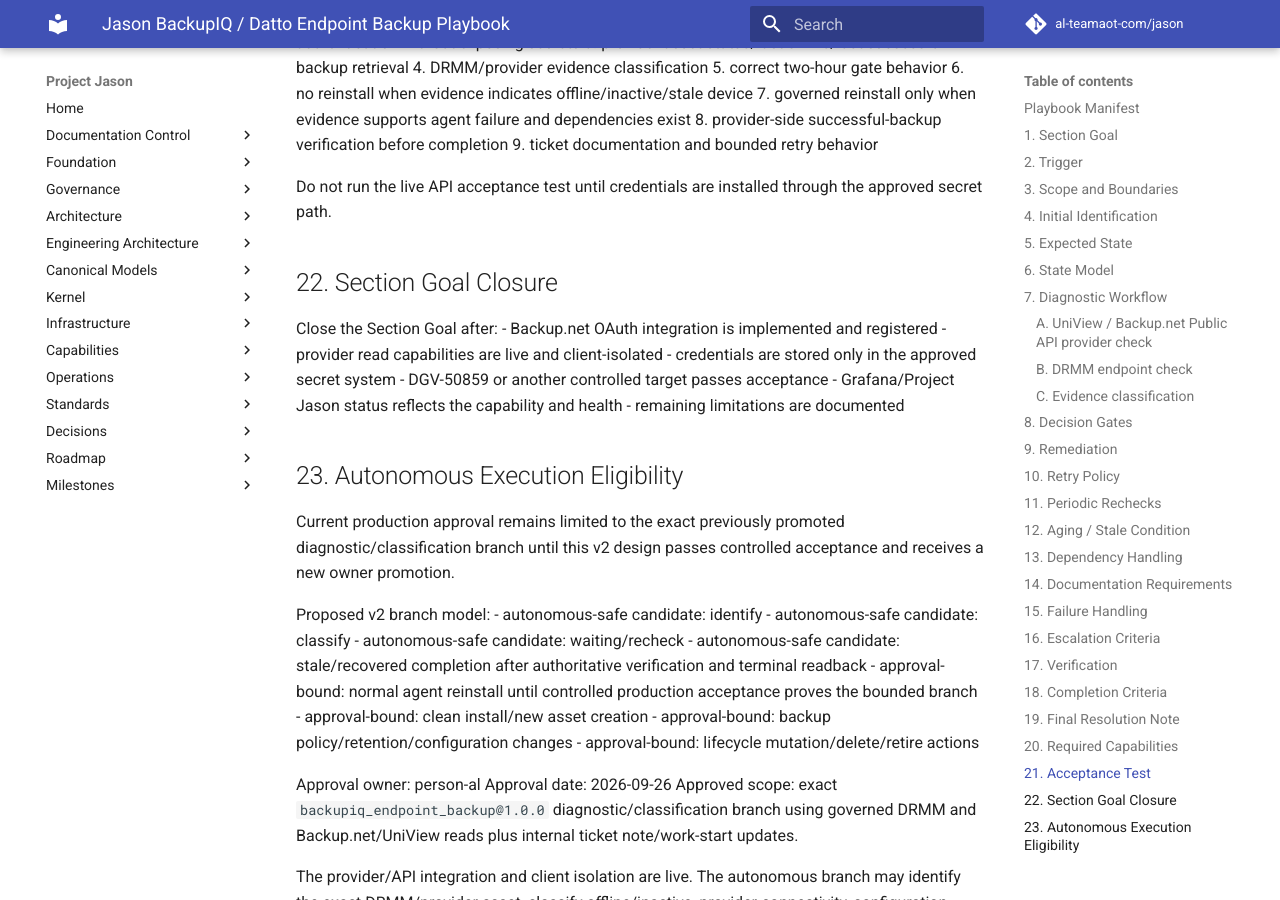
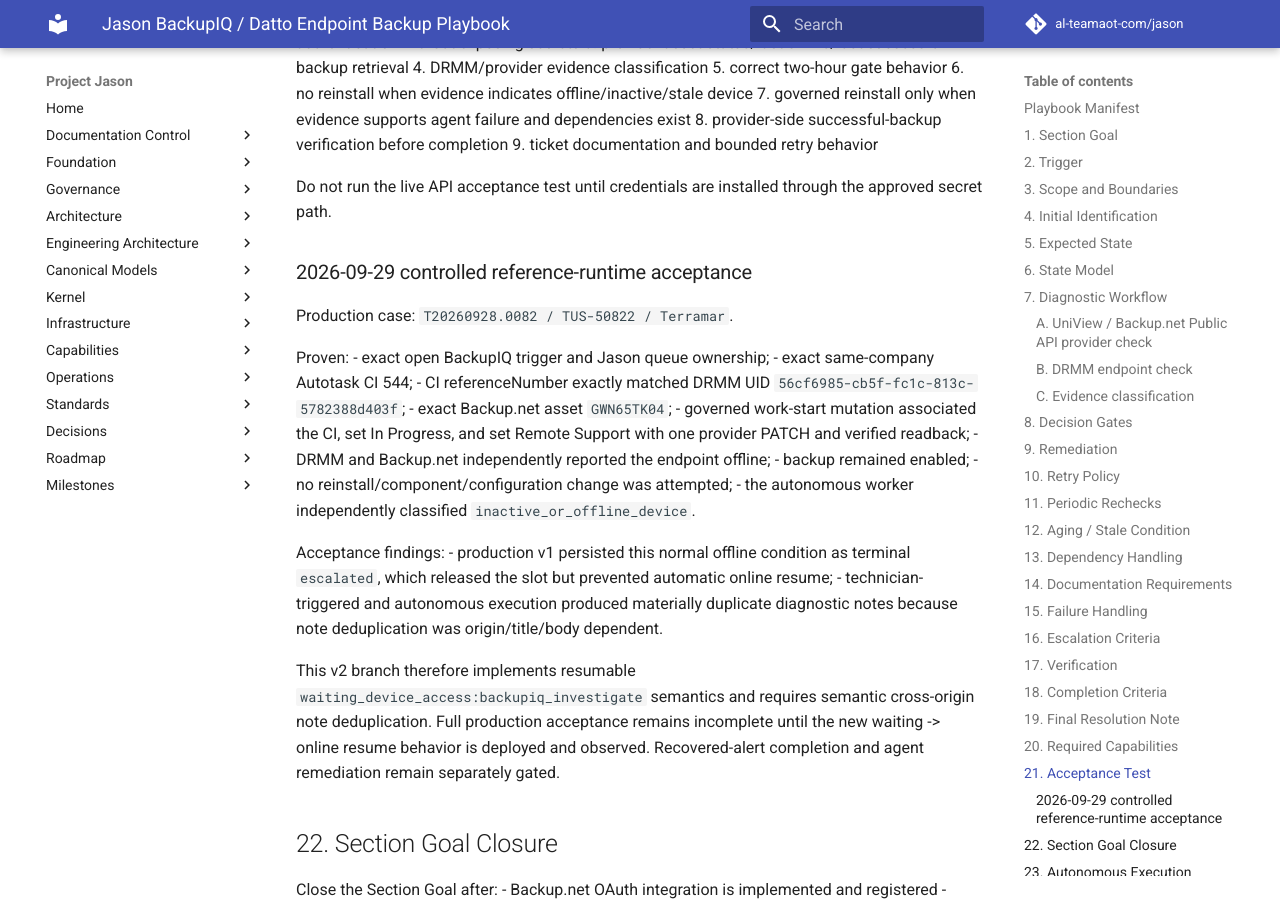
Before and after one commit to al-teamaot-com/jason, an MkDocs documentation site: the page built from docs/playbooks/Jason-BackupIQ-Datto-Endpoint-Backup.md, in a window 1280 px wide and 900 px high, scrolled down 8224 px. Built offline with MkDocs 1.6.1 and Material for MkDocs 9.7.7, drawn with Linux system fonts in a browser that asks for light colours; comment, search, counter and statistics services are not loaded.

Commit message:
Document TUS-50822 BackupIQ reference acceptance evidence

```diff
--- a/docs/playbooks/Jason-BackupIQ-Datto-Endpoint-Backup.md
+++ b/docs/playbooks/Jason-BackupIQ-Datto-Endpoint-Backup.md
@@ -342,6 +342,27 @@
 
 Do not run the live API acceptance test until credentials are installed through the approved secret path.
 
+### 2026-09-29 controlled reference-runtime acceptance
+
+Production case: `T20260928.0082 / TUS-50822 / Terramar`.
+
+Proven:
+- exact open BackupIQ trigger and Jason queue ownership;
+- exact same-company Autotask CI 544;
+- CI referenceNumber exactly matched DRMM UID `56cf6985-cb5f-fc1c-813c-5782388d403f`;
+- exact Backup.net asset `GWN65TK04`;
+- governed work-start mutation associated the CI, set In Progress, and set Remote Support with one provider PATCH and verified readback;
+- DRMM and Backup.net independently reported the endpoint offline;
+- backup remained enabled;
+- no reinstall/component/configuration change was attempted;
+- the autonomous worker independently classified `inactive_or_offline_device`.
+
+Acceptance findings:
+- production v1 persisted this normal offline condition as terminal `escalated`, which released the slot but prevented automatic online resume;
+- technician-triggered and autonomous execution produced materially duplicate diagnostic notes because note deduplication was origin/title/body dependent.
+
+This v2 branch therefore implements resumable `waiting_device_access:backupiq_investigate` semantics and requires semantic cross-origin note deduplication. Full production acceptance remains incomplete until the new waiting -> online resume behavior is deployed and observed. Recovered-alert completion and agent remediation remain separately gated.
+
 ## 22. Section Goal Closure
 
 Close the Section Goal after:
```
